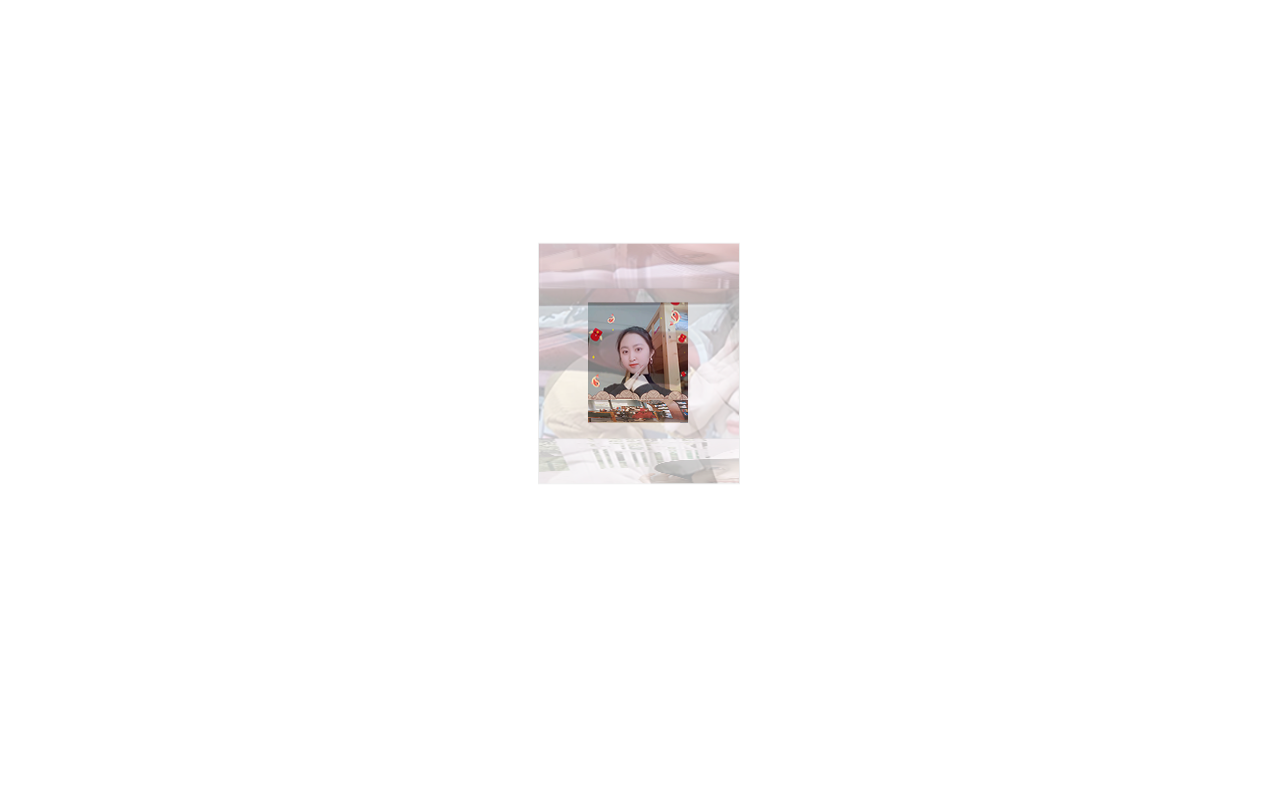
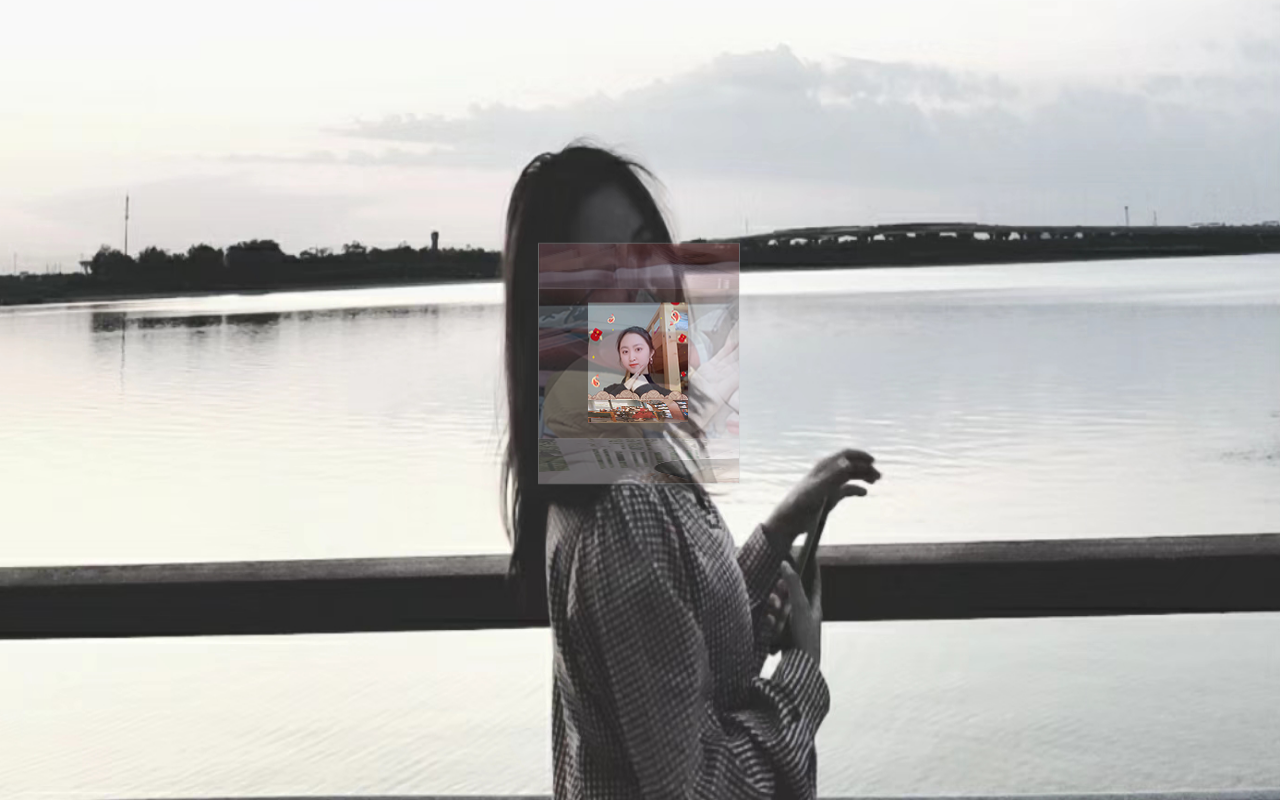
Before and after one commit to duzhongqiang/duzhongqiang.github.io, a plain HTML site: page index.html in a window 1280 px wide. Shown: the top 800 px of the page. Drawn offline with Linux system fonts and the light colour scheme.

Commit message:
Update index.html

```diff
--- a/index.html
+++ b/index.html
@@ -7,11 +7,7 @@
 	*{padding: 0;
 	margin: 0;}
 	body,html{height:100%;}
-<<<<<<< HEAD
 	body{background-image: url("img/pzq.png");background-size: 100% 100%;}
-=======
-	body{background-image: url("img/preview.png");background-size: 100% 100%;}
->>>>>>> 71c608aeab40e803a8f6cf86b4805713fe837b47
 </style>
 
 <link type="text/css" href="css/style.css" rel="stylesheet" />
```
